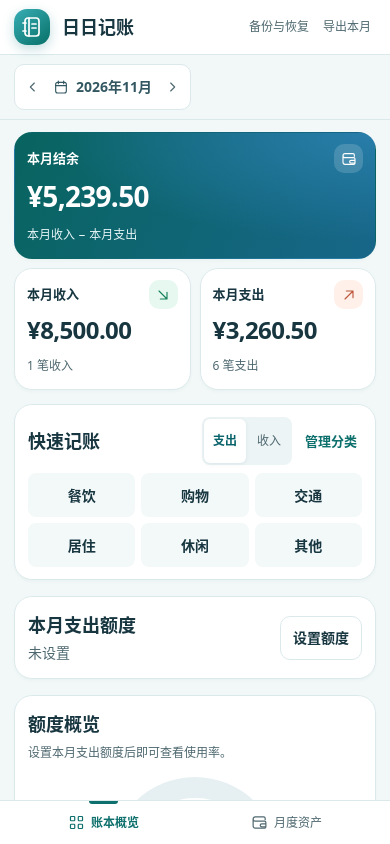
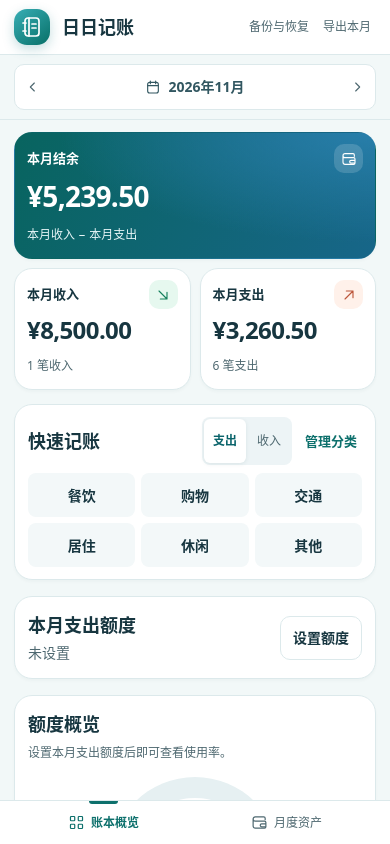
Before and after one commit to sakarijoy/riri-ledger, a plain HTML site: page docs/index.html in a window 390 px wide. Drawn offline with Linux system fonts and the light colour scheme.

Commit message:
Align ledger month selector with balance card

```diff
--- a/dist/style.css
+++ b/dist/style.css
@@ -63,10 +63,16 @@ h1, h2, p { margin: 0; }
 .month-picker { position: relative; gap: 7px; color: #325761; padding: 7px 2px; white-space: nowrap; font-size: 13px; font-weight: 650; }
 .month-picker input { position: absolute; inset: 0; width: 100%; height: 100%; opacity: 0; cursor: pointer; }
 .month-picker input::-webkit-calendar-picker-indicator { position: absolute; inset: 0; width: auto; height: auto; cursor: pointer; }
+#overview .page-header { overflow: hidden; }
+#overview :is(.page-header, .page-content) { scrollbar-gutter: stable; }
+#overview .month-switch { min-width: 0; }
+#overview .month-switch button { flex: none; }
+#overview .month-picker { flex: 1; min-width: 0; justify-content: center; }
 .primary { display: inline-flex; justify-content: center; align-items: center; gap: 7px; background: var(--accent); color: #fff; border: 0; border-radius: 10px; min-height: 43px; font-weight: 680; padding: 0 16px; font-size: 14px; white-space: nowrap; }
 .primary:hover { background: #095c61; }
 .primary svg { width: 17px; height: 17px; }
-.summary { display: grid; grid-template-columns: 1.08fr 1fr 1fr; gap: 17px; margin-bottom: 22px; }
+.summary, #overview .header-actions { display: grid; grid-template-columns: minmax(0, 1.08fr) repeat(2, minmax(0, 1fr)); gap: 17px; }
+.summary { margin-bottom: 22px; }
 .metric, .panel { border: 1px solid var(--line); background: #fff; border-radius: 18px; box-shadow: 0 2px 3px #163b4208; min-width: 0; }
 .metric { padding: 17px 21px 22px; }
 .metric-filter { text-align: left; }
@@ -371,7 +377,10 @@ dialog::backdrop { background: #102f3b70; }
   .nav#open-backup { min-height: 44px; }
   .nav#open-backup svg, .nav#export svg { display: none; }
   .nav#open-backup, .nav#export { font-size: .75rem; padding-inline: 5px; }
-  .summary { grid-template-columns: 1fr 1fr; gap: 9px; margin-bottom: 14px; }
+  #overview :is(.page-header, .page-content) { scrollbar-gutter: auto; }
+  .summary, #overview .header-actions { grid-template-columns: repeat(2, minmax(0, 1fr)); gap: 9px; }
+  .summary { margin-bottom: 14px; }
+  #overview .month-switch { grid-column: 1 / -1; }
   .metric.balance { grid-column: 1 / -1; }
   .asset-summary .balance { grid-column: auto; }
   .metric { padding: 11px 12px 13px; }
--- a/docs/index.html
+++ b/docs/index.html
@@ -73,10 +73,16 @@ h1, h2, p { margin: 0; }
 .month-picker { position: relative; gap: 7px; color: #325761; padding: 7px 2px; white-space: nowrap; font-size: 13px; font-weight: 650; }
 .month-picker input { position: absolute; inset: 0; width: 100%; height: 100%; opacity: 0; cursor: pointer; }
 .month-picker input::-webkit-calendar-picker-indicator { position: absolute; inset: 0; width: auto; height: auto; cursor: pointer; }
+#overview .page-header { overflow: hidden; }
+#overview :is(.page-header, .page-content) { scrollbar-gutter: stable; }
+#overview .month-switch { min-width: 0; }
+#overview .month-switch button { flex: none; }
+#overview .month-picker { flex: 1; min-width: 0; justify-content: center; }
 .primary { display: inline-flex; justify-content: center; align-items: center; gap: 7px; background: var(--accent); color: #fff; border: 0; border-radius: 10px; min-height: 43px; font-weight: 680; padding: 0 16px; font-size: 14px; white-space: nowrap; }
 .primary:hover { background: #095c61; }
 .primary svg { width: 17px; height: 17px; }
-.summary { display: grid; grid-template-columns: 1.08fr 1fr 1fr; gap: 17px; margin-bottom: 22px; }
+.summary, #overview .header-actions { display: grid; grid-template-columns: minmax(0, 1.08fr) repeat(2, minmax(0, 1fr)); gap: 17px; }
+.summary { margin-bottom: 22px; }
 .metric, .panel { border: 1px solid var(--line); background: #fff; border-radius: 18px; box-shadow: 0 2px 3px #163b4208; min-width: 0; }
 .metric { padding: 17px 21px 22px; }
 .metric-filter { text-align: left; }
@@ -381,7 +387,10 @@ dialog::backdrop { background: #102f3b70; }
   .nav#open-backup { min-height: 44px; }
   .nav#open-backup svg, .nav#export svg { display: none; }
   .nav#open-backup, .nav#export { font-size: .75rem; padding-inline: 5px; }
-  .summary { grid-template-columns: 1fr 1fr; gap: 9px; margin-bottom: 14px; }
+  #overview :is(.page-header, .page-content) { scrollbar-gutter: auto; }
+  .summary, #overview .header-actions { grid-template-columns: repeat(2, minmax(0, 1fr)); gap: 9px; }
+  .summary { margin-bottom: 14px; }
+  #overview .month-switch { grid-column: 1 / -1; }
   .metric.balance { grid-column: 1 / -1; }
   .asset-summary .balance { grid-column: auto; }
   .metric { padding: 11px 12px 13px; }
@@ -419,7 +428,7 @@ dialog::backdrop { background: #102f3b70; }
 }
 
 </style>
-  <meta name="ledger-version" content="8873a412548a2ade">
+  <meta name="ledger-version" content="f7c52c222558bd61">
   <link rel="manifest" href="manifest.webmanifest">
   <link rel="icon" type="image/png" href="icon-192.png">
   <link rel="apple-touch-icon" sizes="180x180" href="icon-180.png">
--- a/docs/sw.js
+++ b/docs/sw.js
@@ -1,7 +1,7 @@
 /* The build replaces the version placeholder alongside the HTML version. */
 "use strict";
 
-const version = "8873a412548a2ade";
+const version = "f7c52c222558bd61";
 const cachePrefix = "riri-ledger-standalone-shell-";
 const cacheName = cachePrefix + version;
 const root = new URL(self.registration.scope);
--- a/docs/version.json
+++ b/docs/version.json
@@ -1 +1 @@
-{"version":"8873a412548a2ade"}
+{"version":"f7c52c222558bd61"}
```
Also changed, not shown: docs/offline.html (+11 -2 lines).
